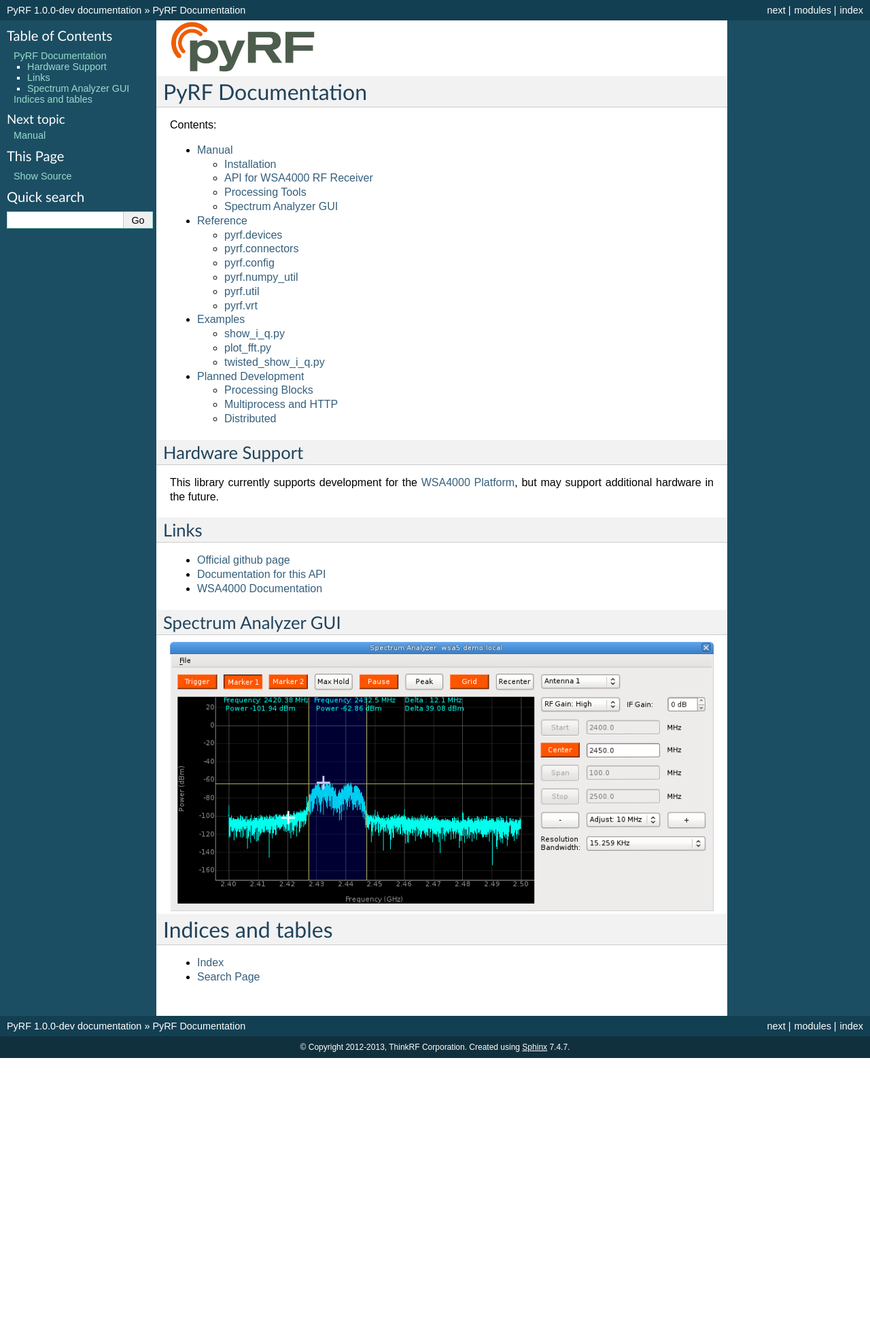
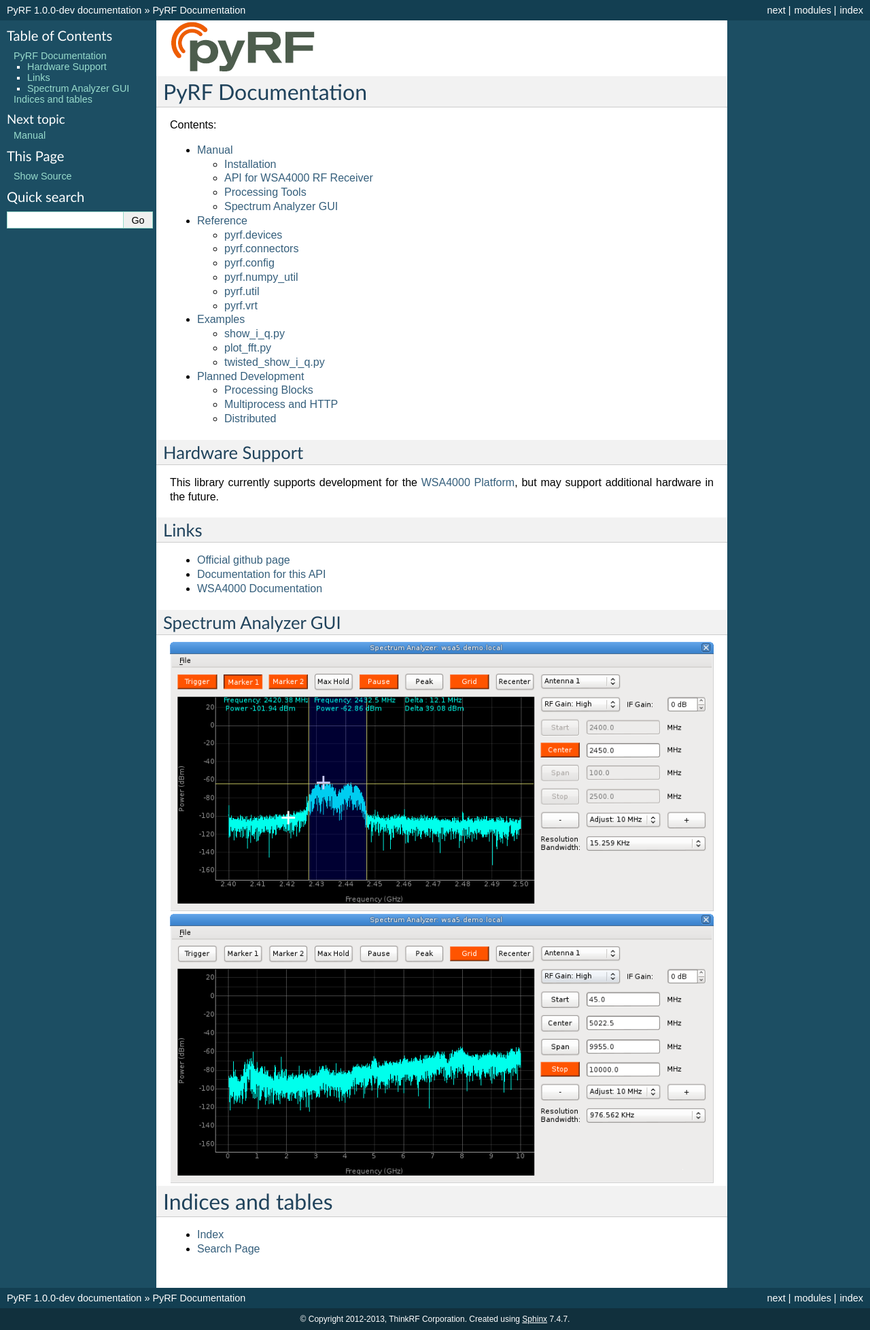
Before and after one commit to pyrf/pyrf, a Sphinx documentation site: the page built from docs/index.rst, in a window 1280 px wide. Shown: the whole page at 68% size. Built offline with Sphinx 7.4.7, drawn with Linux system fonts in a browser that asks for light colours; before the commit the page ends 1556 px from its top, so only the background shows below that.

```diff
--- a/README.rst
+++ b/README.rst
@@ -22,3 +22,6 @@ Spectrum Analyzer GUI
 
 .. image:: https://raw.github.com/pyrf/pyrf/master/docs/speca-gui.png
    :alt: speca-gui screen shot
+
+.. image:: https://raw.github.com/pyrf/pyrf/master/docs/speca-gui-2.png
+   :alt: speca-gui screen shot
--- a/docs/index.rst
+++ b/docs/index.rst
@@ -37,6 +37,9 @@ Spectrum Analyzer GUI
 .. image:: speca-gui.png
    :alt: speca-gui screen shot
 
+.. image:: speca-gui-2.png
+   :alt: speca-gui screen shot
+
 Indices and tables
 ==================
 
--- a/docs/usermanual.rst
+++ b/docs/usermanual.rst
@@ -161,6 +161,9 @@ Spectrum Analyzer GUI
 .. image:: speca-gui.png
    :alt: speca-gui screen shot
 
+.. image:: speca-gui-2.png
+   :alt: speca-gui screen shot
+
 ``speca-gui`` is a cross-platform GUI application built with the
 Qt_ toolkit and PySide_ bindings for Python.
 
```
Also changed, not shown: docs/speca-gui-2.png (added).
